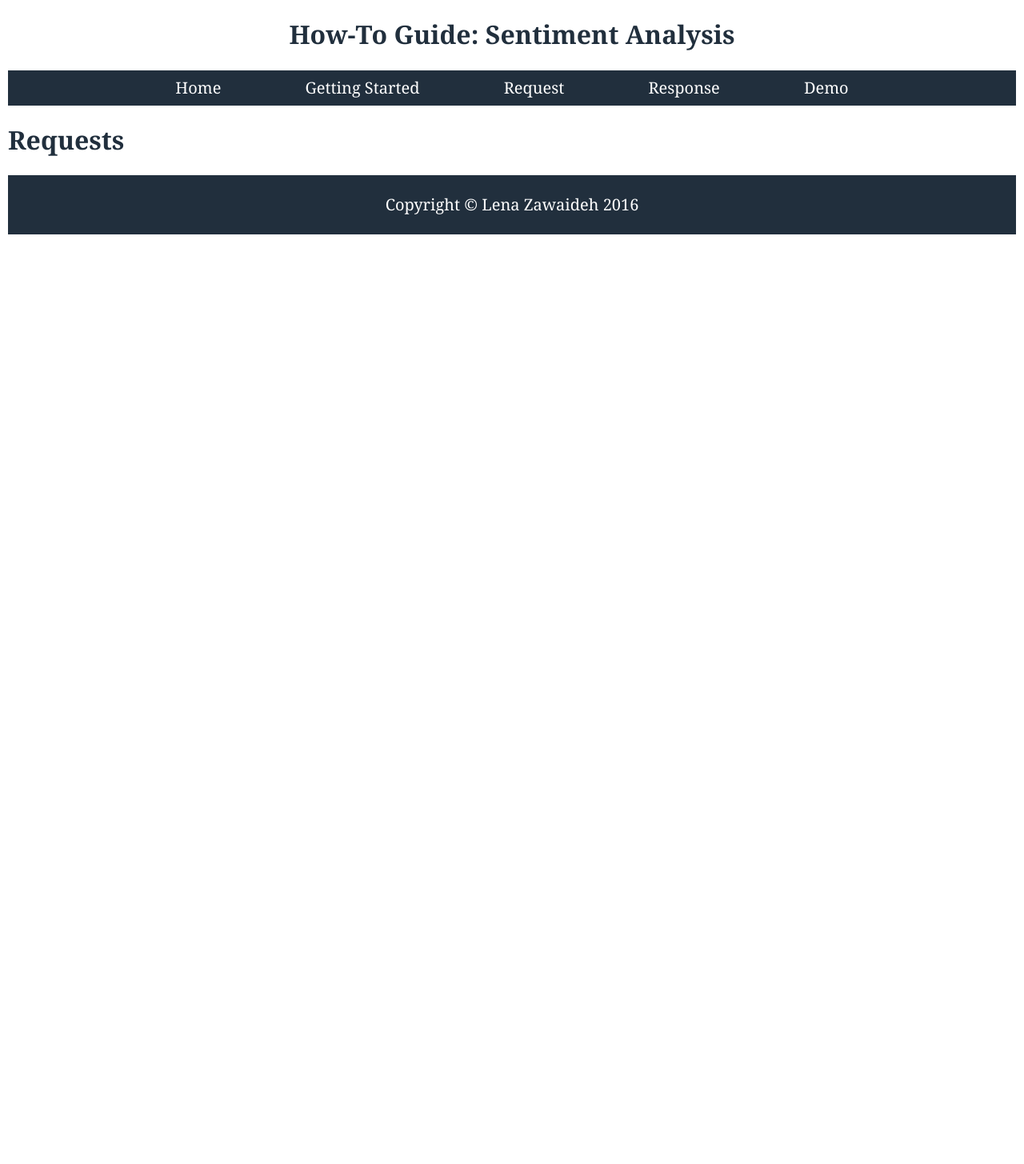
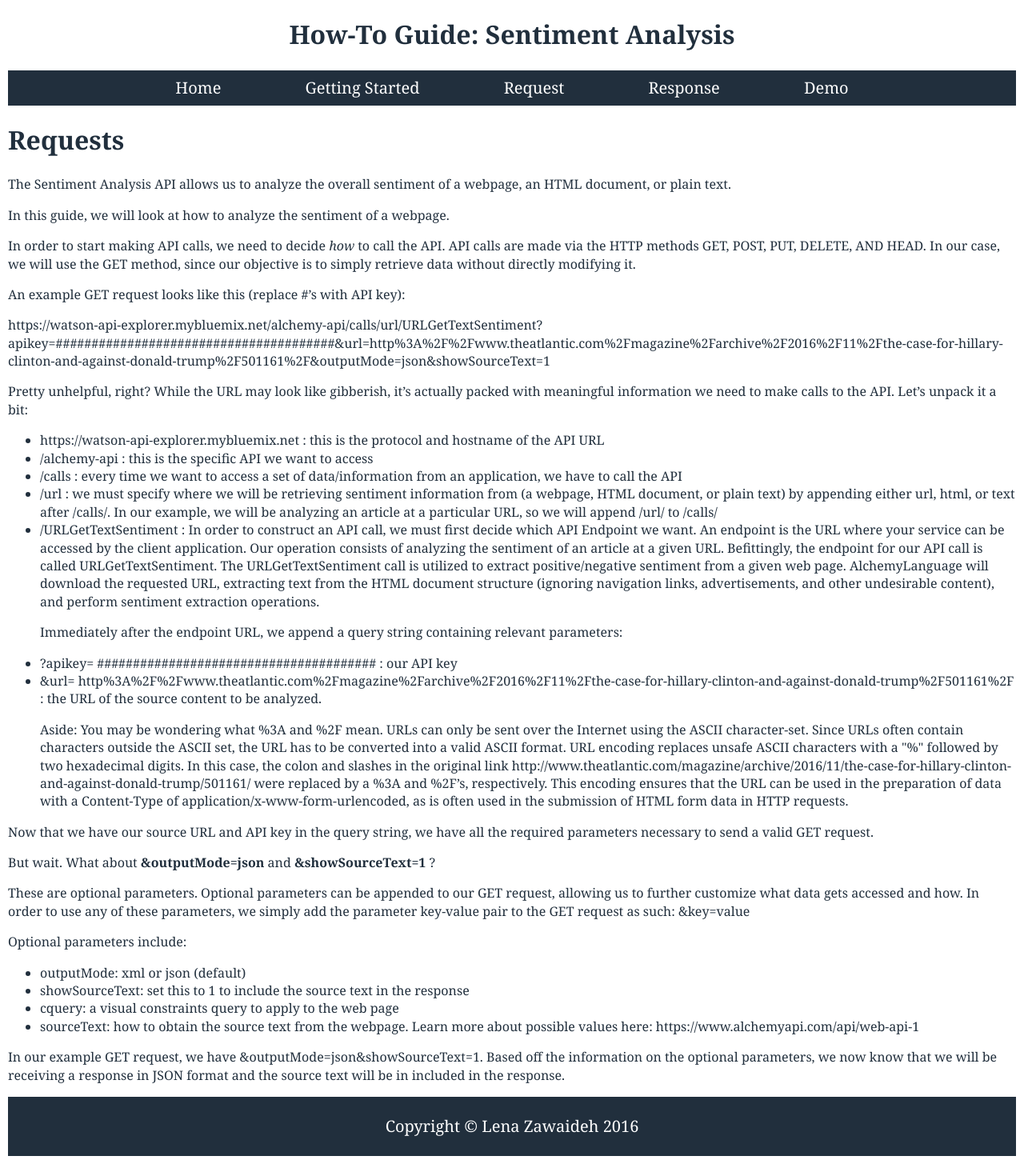
Before and after one commit to lenaz/How-To-Guide, a Jekyll site: the page built from request.html, in a window 1280 px wide. Shown: the whole page at 80% size. Built offline with Jekyll 4.4.1, drawn with Linux system fonts in a browser that asks for light colours; Markdown is read by kramdown in place of the engine named in the settings; before the commit the page ends 900 px from its top, so only the background shows below that.

Commit message:
Update request.html

```diff
--- a/request.html
+++ b/request.html
@@ -3,3 +3,59 @@ layout: default
 ---
 
 <h1>Requests</h1>
+
+<p>The Sentiment Analysis API allows us to analyze the overall sentiment of a webpage, an HTML document, or plain text.</p>
+
+<p>In this guide, we will look at how to analyze the sentiment of a webpage.</p>
+<p>In order to start making API calls, we need to decide <i>how</i> to call the API. API calls are made via the HTTP methods GET, POST, PUT, DELETE, AND HEAD. In our case, we will use the GET method, since our objective is to simply retrieve data without directly modifying it.</p>
+
+<p>An example GET request looks like this (replace #’s with API key):</p>
+
+<p>https://watson-api-explorer.mybluemix.net/alchemy-api/calls/url/URLGetTextSentiment?apikey=#######################################&amp;url=http%3A%2F%2Fwww.theatlantic.com%2Fmagazine%2Farchive%2F2016%2F11%2Fthe-case-for-hillary-clinton-and-against-donald-trump%2F501161%2F&amp;outputMode=json&amp;showSourceText=1</p>
+
+<p>Pretty unhelpful, right? While the URL may look like gibberish, it’s actually packed with meaningful information we need to make calls to the API. Let’s unpack it a bit:</p>
+
+<ul>
+
+<li>https://watson-api-explorer.mybluemix.net : this is the protocol and hostname of the API URL</li>
+
+<li>/alchemy-api : this is the specific API we want to access</li>
+
+<li>/calls : every time we want to access a set of data/information from an application, we have to call the API</li>
+
+<li>/url : we must specify where we will be retrieving sentiment information from (a webpage, HTML document, or plain text) by appending either url, html, or text after /calls/. In our example, we will be analyzing an article at a particular URL, so we will append /url/ to /calls/</li>
+
+<li>/URLGetTextSentiment : In order to construct an API call, we must first decide which API Endpoint we want. An endpoint is the URL where your service can be accessed by the client application. Our operation consists of analyzing the sentiment of an article at a given URL. Befittingly, the endpoint for our API call is called URLGetTextSentiment. The URLGetTextSentiment call is utilized to extract positive/negative sentiment from a given web page. AlchemyLanguage will download the requested URL, extracting text from the HTML document structure (ignoring navigation links, advertisements, and other undesirable content), and perform sentiment extraction operations.
+
+<p>Immediately after the endpoint URL, we append a query string containing relevant parameters:</p>
+
+<li>?apikey= ####################################### : our API key</li>
+
+<li>&amp;url= http%3A%2F%2Fwww.theatlantic.com%2Fmagazine%2Farchive%2F2016%2F11%2Fthe-case-for-hillary-clinton-and-against-donald-trump%2F501161%2F : the URL of the source content to be analyzed.
+
+<p>Aside: You may be wondering what %3A and %2F mean. URLs can only be sent over the Internet using the ASCII character-set. Since URLs often contain characters outside the ASCII set, the URL has to be converted into a valid ASCII format. URL encoding replaces unsafe ASCII characters with a "%" followed by two hexadecimal digits. In this case, the colon and slashes in the original link http://www.theatlantic.com/magazine/archive/2016/11/the-case-for-hillary-clinton-and-against-donald-trump/501161/ were replaced by a %3A and %2F’s, respectively. This encoding ensures that the URL can be used in the preparation of data with a Content-Type of application/x-www-form-urlencoded, as is often used in the submission of HTML form data in HTTP requests.</p>
+</li>
+</ul>
+
+<p>Now that we have our source URL and API key in the query string, we have all the required parameters necessary to send a valid GET request.</p>
+
+<p>But wait. What about <strong>&amp;outputMode=json</strong> and <strong>&amp;showSourceText=1</strong> ? </p>
+
+<p>These are optional parameters. Optional parameters can be appended to our GET request, allowing us to further customize what data gets accessed and how. In order to use any of these parameters, we simply add the parameter key-value pair to the GET request as such: &amp;key=value</p>
+
+<p>Optional parameters include:</p>
+
+<ul>
+
+<li>outputMode: xml or json (default)</li>
+
+<li>showSourceText: set this to 1 to include the source text in the response</li>
+
+<li>cquery: a visual constraints query to apply to the web page</li>
+
+<li>sourceText: how to obtain the source text from the webpage. Learn more about possible values here: https://www.alchemyapi.com/api/web-api-1</li>
+
+</ul>
+
+
+<p>In our example GET request, we have &amp;outputMode=json&amp;showSourceText=1. Based off the information on the optional parameters, we now know that we will be receiving a response in JSON format and the source text will be in included in the response.</p>
```
